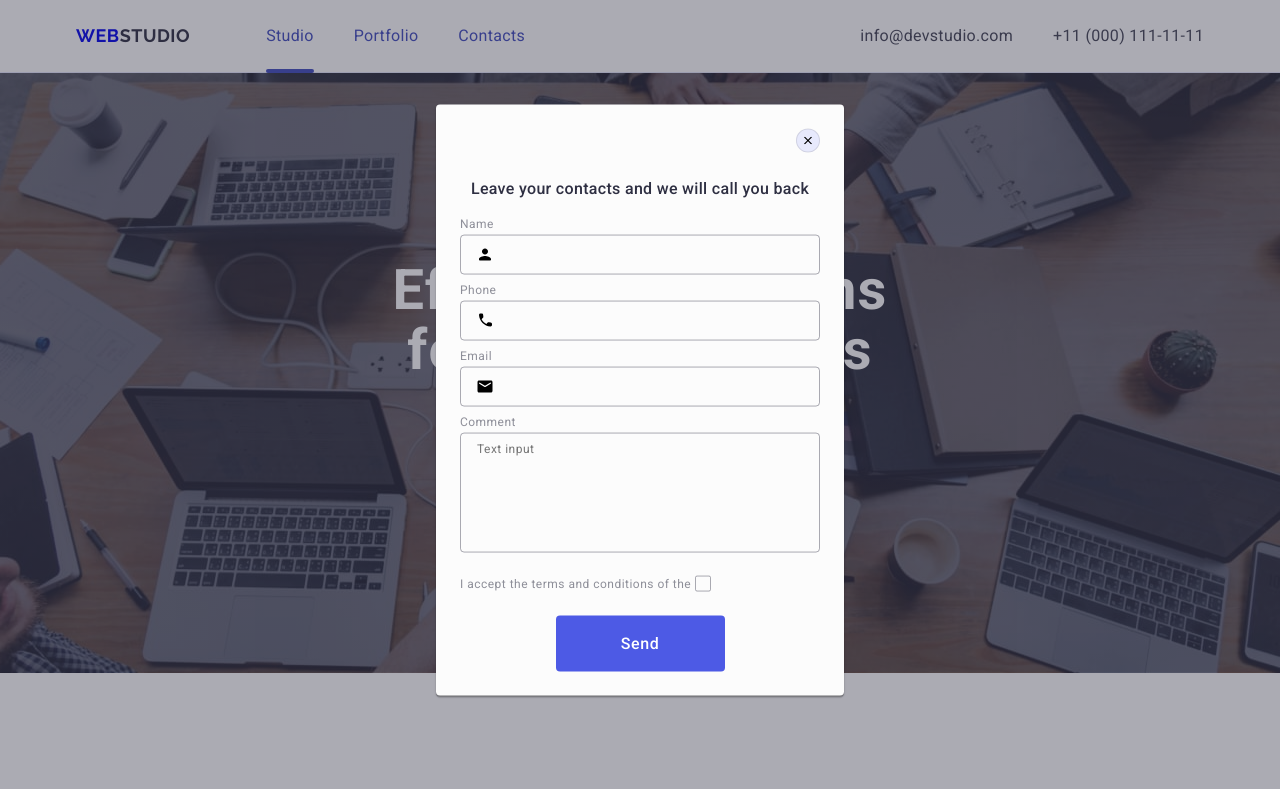
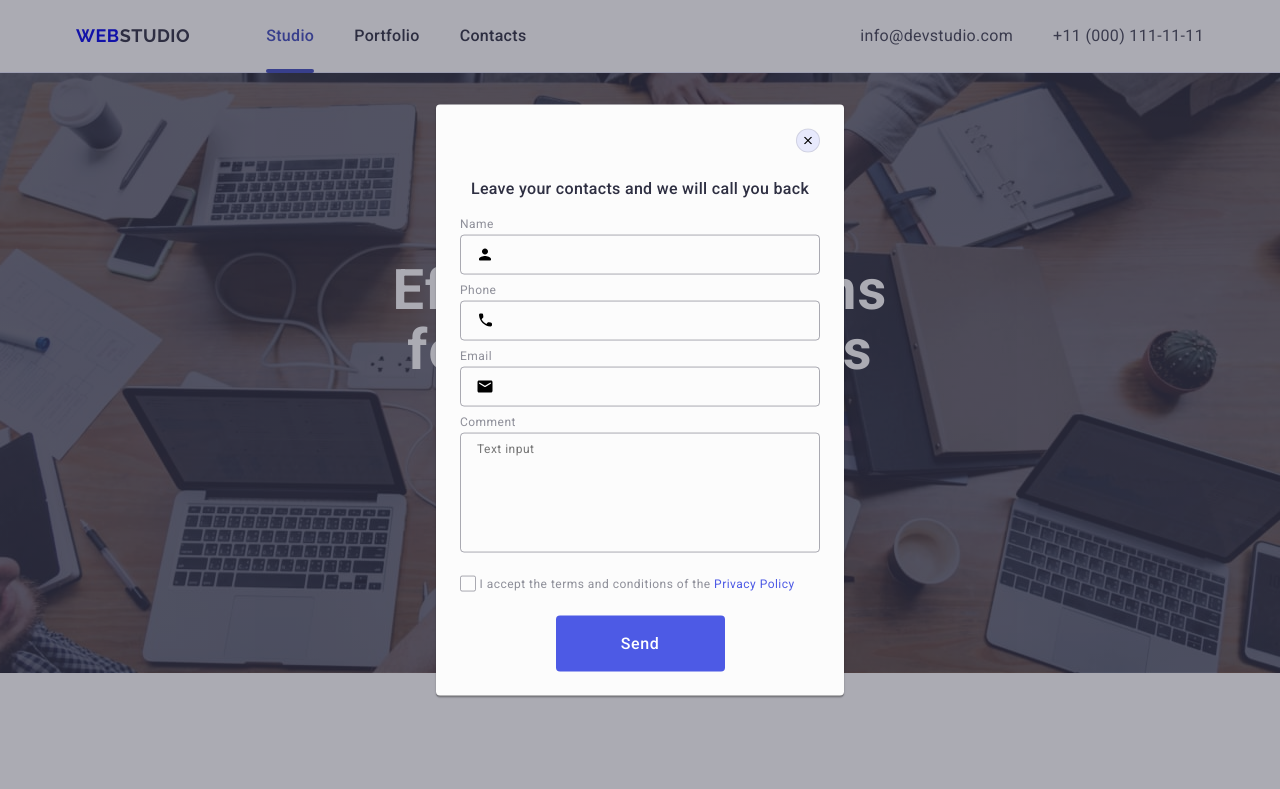
Before and after one commit to Mukuta0Pusmenski/goit-markup-hw-05, a plain HTML site: page index.html in a window 1280 px wide. Shown: the top 789 px of the page. Drawn offline with nearby package versions, Linux system fonts and the light colour scheme.

Commit message:
html css

```diff
--- a/css/styles.css
+++ b/css/styles.css
@@ -115,7 +115,7 @@ ul {
 .header-point {}
 
 .header-navigation-content {
-    font-weight: 400;
+    font-weight: 500;
     font-size: 16px;
     line-height: 1.5;
     letter-spacing: 0.02em;
@@ -125,6 +125,10 @@ ul {
     transition: color 250ms cubic-bezier(0.4, 0, 0.2, 1);
     position: relative;
     padding: 24px 0;
+}
+
+.header-navigation-content-none {
+    color: #2E2F42;
 }
 
 .header-navigation-content:hover,
--- a/index.html
+++ b/index.html
@@ -25,8 +25,8 @@
                 <ul class="header-list">
                     <li class="header-point"><a class="header-navigation-content current" href="./index.html">Studio</a>
                     </li>
-                    <li class="header-point"><a class="header-navigation-content" href="">Portfolio</a></li>
-                    <li class="header-point"><a class="header-navigation-content" href="">Contacts</a></li>
+                    <li class="header-point"><a class="header-navigation-content header-navigation-content-none" href="">Portfolio</a></li>
+                    <li class="header-point"><a class="header-navigation-content header-navigation-content-none" href="">Contacts</a></li>
                 </ul>
             </nav>
             <address class="contacts">
@@ -460,12 +460,12 @@
                  <!-- checbox -->
                   <div class="checbox">
                     <input class="visually-hidden" type="checkbox" id="user-privacy" value="true" name="user-privacy">
-                    <label class="checkbox-label" for="user-privacy">I accept the terms and conditions of the
+                    <label class="checkbox-label" for="user-privacy">
                         <span class="label-span">
                             <svg class="label-span-svg" width="10" height="8">
                                 <use href="./images/symbol-defs.svg#"></use>
                             </svg>
-                        </span>
+                        </span> I accept the terms and conditions of the <a href="" class="label-href">Privacy Policy</a>
                     </label>
                   </div>
                   <!-- /checbox -->
```
